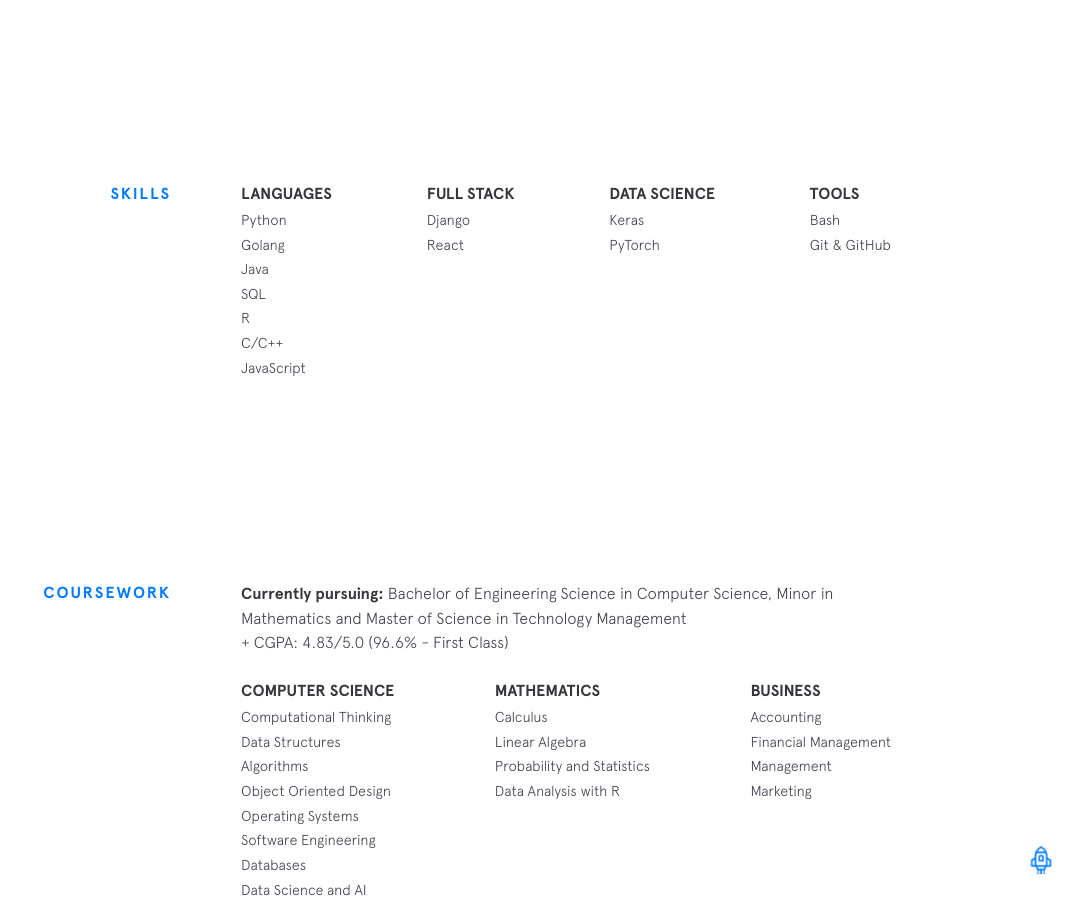
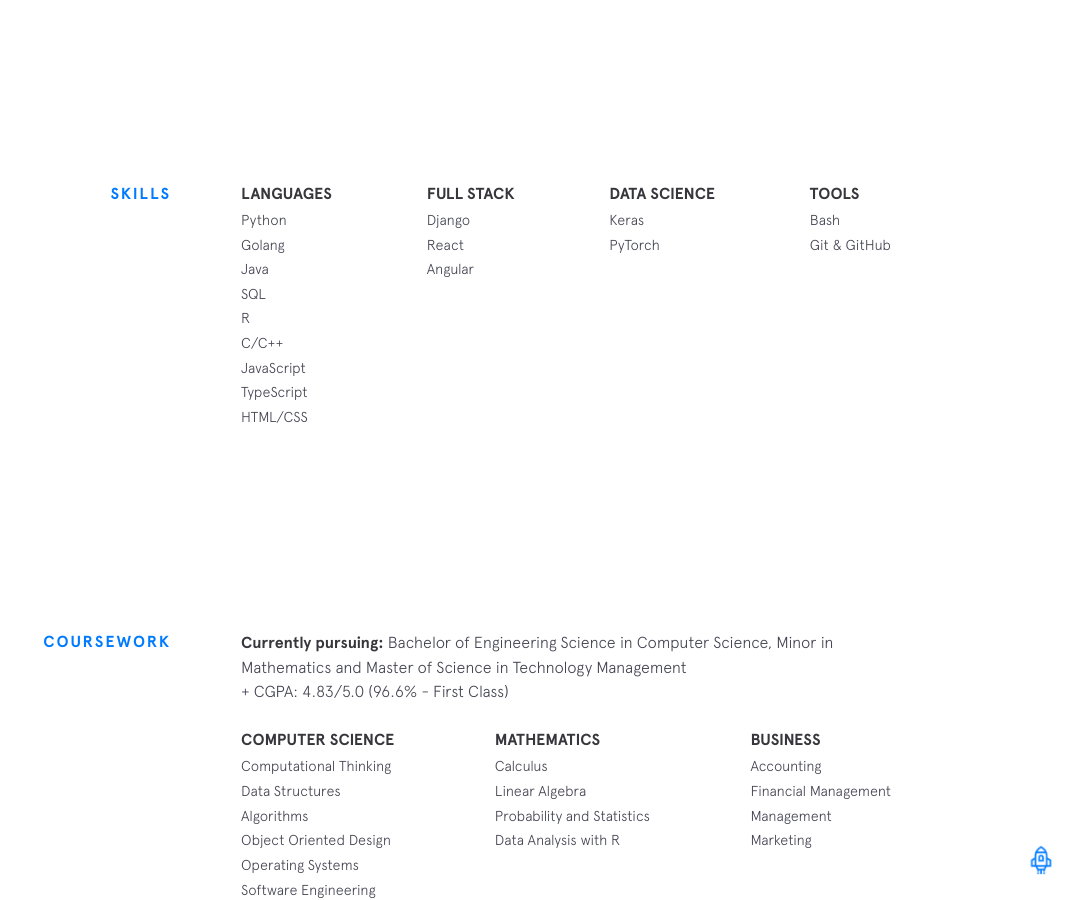
Before and after one commit to jervvs/jervvs.github.io, a Jekyll site: the page built from index.html, in a window 1280 px wide and 900 px high, scrolled down 1312 px. Shown: the whole window, without its empty margins (209-1280 px from the left). Built offline with Jekyll 4.4.1, drawn with Linux system fonts in a browser that asks for light colours; nearby versions of some CDN libraries.

Commit message:
Update skills.yml

```diff
--- a/_data/skills.yml
+++ b/_data/skills.yml
@@ -6,10 +6,13 @@ languages:
   - item: R
   - item: C/C++
   - item: JavaScript
+  - item: TypeScript
+  - item: HTML/CSS
 
 frameworks:
   - item: Django
   - item: React
+  - item: Angular
 
 ds:
   - item: Keras
```
